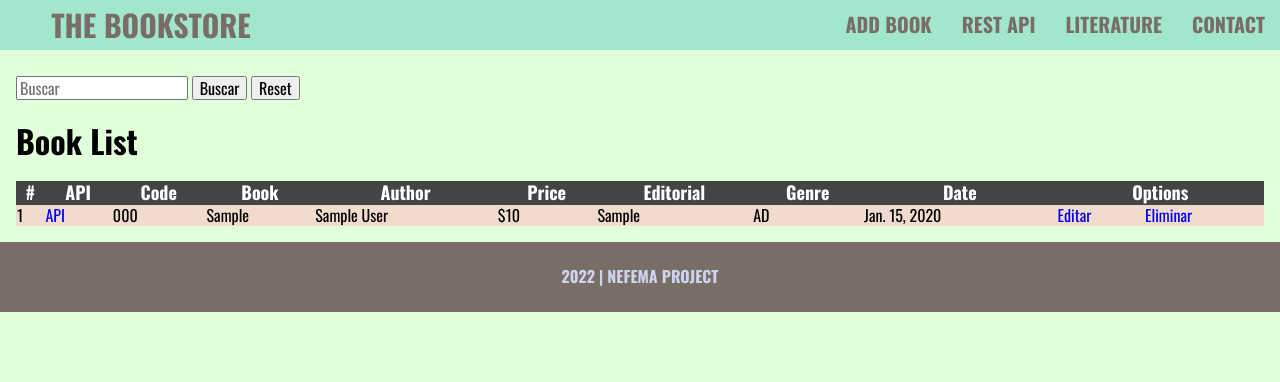
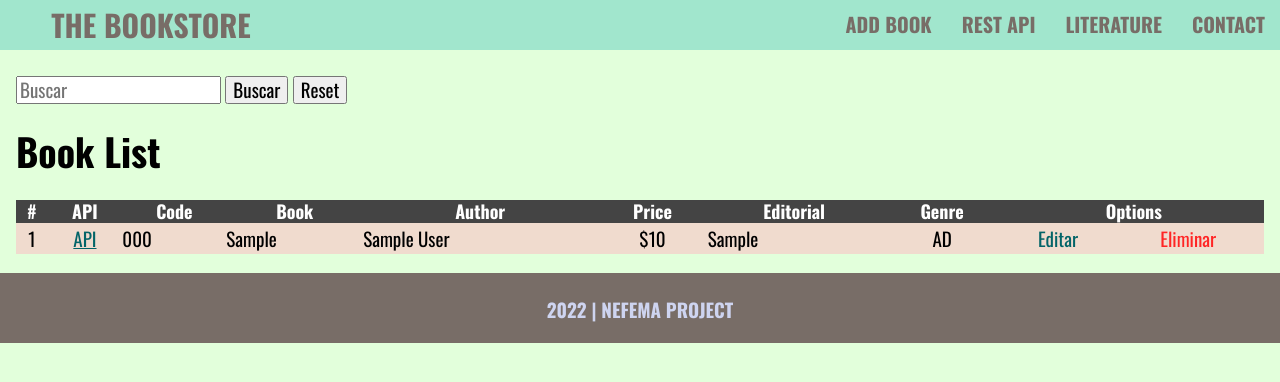
Before and after one commit to esgaelramos/Django-Bookstore-Manager, a Django app: page / in a window 1280 px wide. Shown: the top 382 px of the page. Run offline with Django 4.2, Linux system fonts and the light colour scheme; tables that the repository leaves empty hold one stand-in row (values such as "Sample post").

Commit message:
Change html colors, add styles and more

```diff
--- a/static/css/style.css
+++ b/static/css/style.css
@@ -9,11 +9,14 @@
     --primary-color: #CED4F0;
     --header-color: #A1E6CD;
     --body-color: #000000;
+    --api-color: #237255;
+    --link-edit-color: #036468;
 }
 body{
     background-color: var(--background-color);
     font-family: 'Oswald', sans-serif;
     line-height: 1.19;
+    font-size: 19px;
 }
 a{
     text-decoration: none;
@@ -164,7 +167,22 @@ table {
   border-collapse: collapse;
   width: 100%;
 }
-
+td{
+    padding: 4px 0;
+}
+.center-table{
+    text-align: center;
+}
+#api-table a{
+    color: var(--link-edit-color);
+    text-decoration: underline;
+}
+.link-edit a{
+    color: var(--link-edit-color);
+}
+#delete-link a{
+    color: #ff2525;
+}
 /* **************************************************
     A
 ************************************************* **/
--- a/templates/home.html
+++ b/templates/home.html
@@ -36,24 +36,22 @@
                         <th>Price</th>
                         <th>Editorial</th>
                         <th>Genre</th>
-                        <th>Date</th>
                         <th colspan="2" id="opciones" >Options</th>
                     </tr>
                 </thead>
                 <tbody>
                     {% for book in books %}
                     <tr>
-                        <td>{{ forloop.counter }}</td>
-                        <td><a href="/api/books/{{ book.slug }}">API</a></td>
+                        <td class="center-table">{{ forloop.counter }}</td>
+                        <td class="center-table" id="api-table"><a href="/api/books/{{ book.slug }}">API</a></td>
                         <td>{{ book.code }}</td>
-                        <td id="table-nombre">{{ book.book }}</td>
+                        <td id="table-book">{{ book.book }}</td>
                         <td>{{ book.author }}</td>
-                        <td>${{ book.price }}</td>
+                        <td class="center-table">${{ book.price }}</td>
                         <td>{{ book.editorial }}</td>
-                        <td>{{ book.genre }}</td>
-                        <td>{{ book.published }}</td>
-                        <td><a href="admin/library/book/{{ book.code }}/change/" class="btn btn-info">Editar</a></td>
-                        <td><a href="deleteBook/{{ book.code }}" class="btn btn-danger btnEliminacion">Eliminar</a></td>
+                        <td class="center-table">{{ book.genre }}</td>
+                        <td class="center-table link-edit"><a href="admin/library/book/{{ book.code }}/change/" class="btn btn-info">Editar</a></td>
+                        <td class="center-table link-edit" id="delete-link"><a href="deleteBook/{{ book.code }}" class="btn btn-danger btnEliminacion">Eliminar</a></td>
                     </tr>
                     {% endfor %}
                 </tbody>
```
